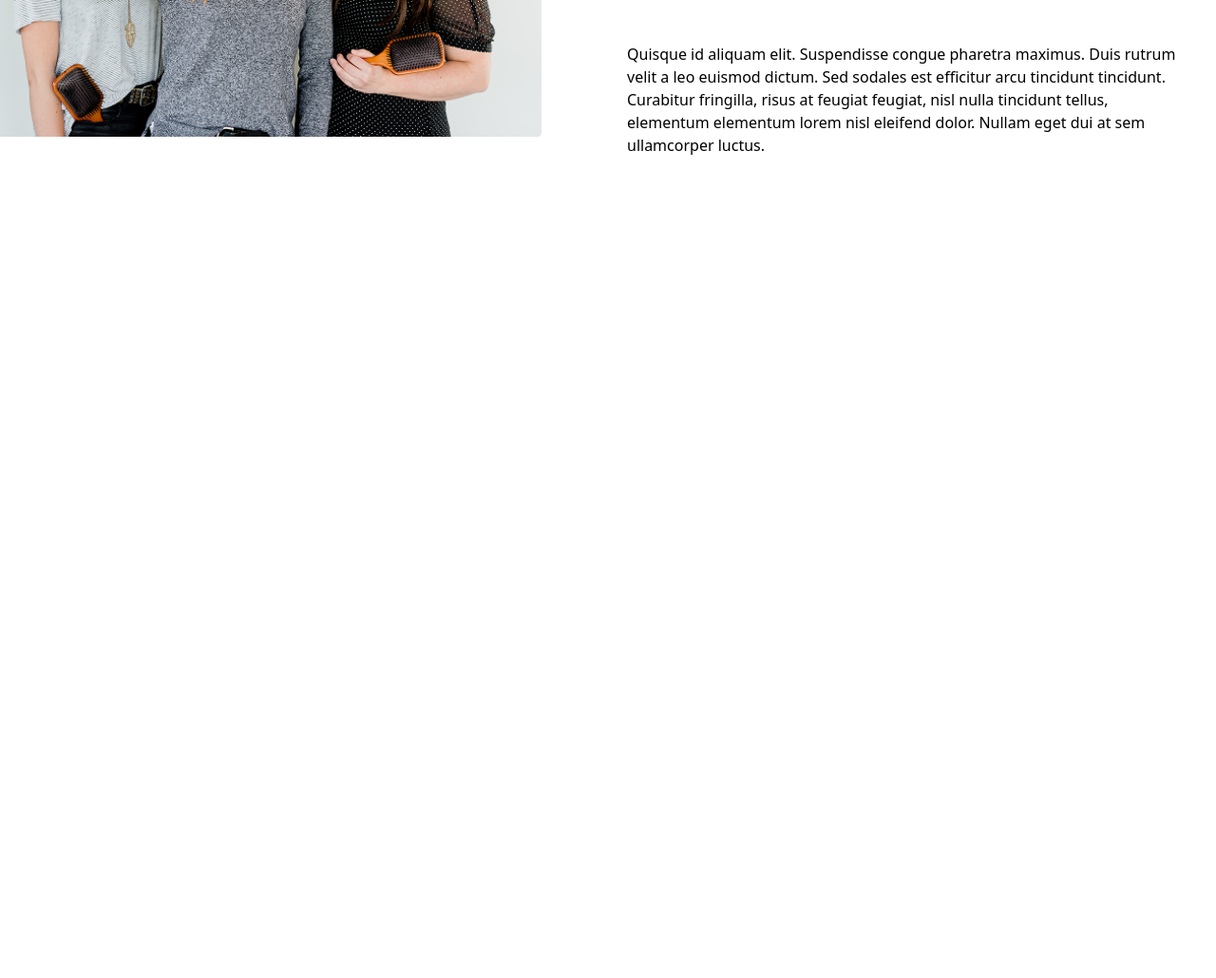
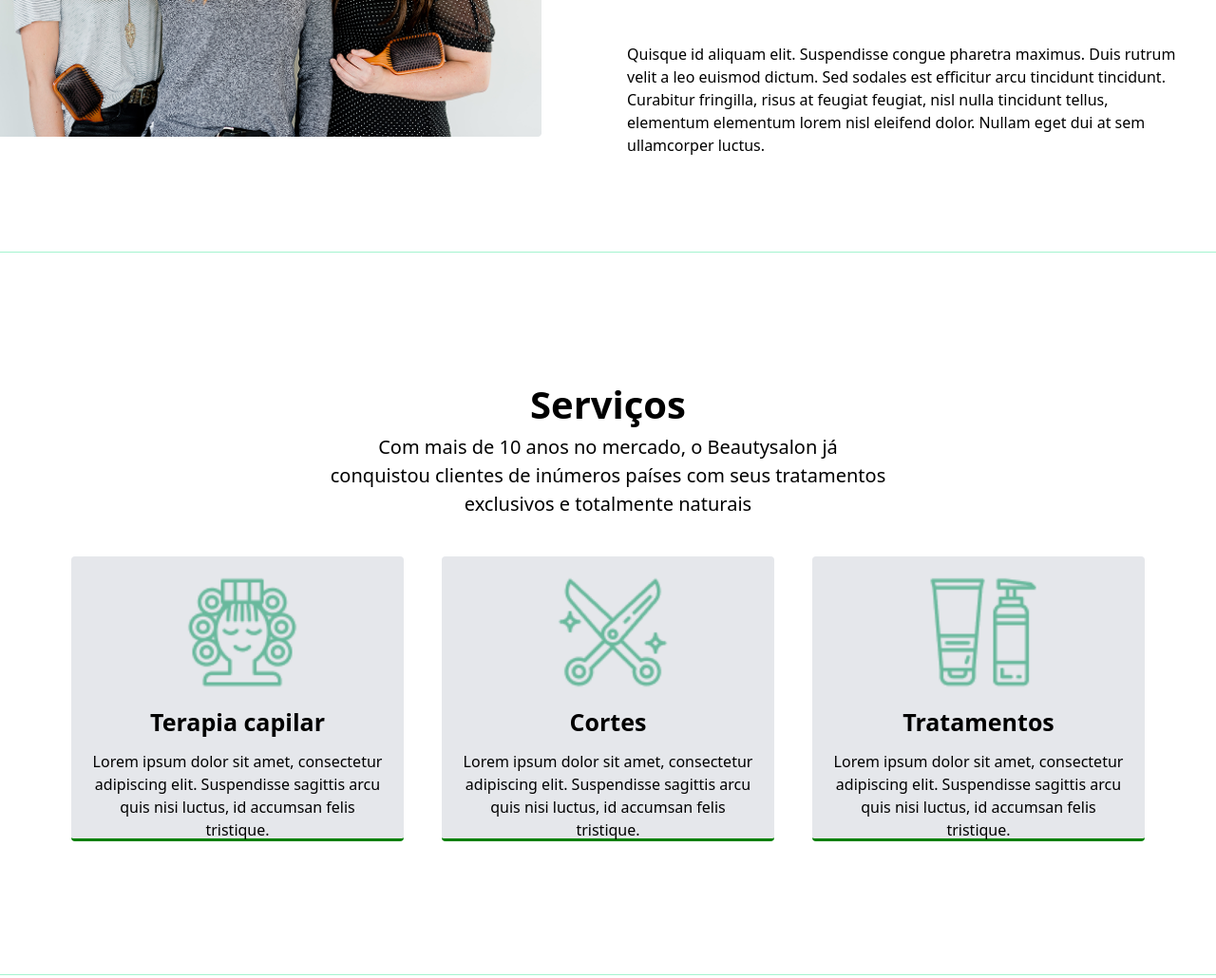
Before and after one commit to TOJIo7/Tailwind-media, a website: page index.html in a window 1280 px wide. Shown: the part 1088-2118 px from the top of the page at 95% size. Before the commit the page ends 1353 px from the top, so only its background shows below. Drawn offline with Linux system fonts and the light colour scheme.

Commit message:
section2

```diff
--- a/index.html
+++ b/index.html
@@ -63,6 +63,42 @@
             </p>
         </div>
     </section>
+    <hr class=" mb-20 text-emerald-200">
+    <section  class="sc3 bg-gray-150 pt-[50px] flex flex-col items-center justify-between max-w-[1200px] m-auto mt-20 gap-10 pb-[100px] ">
+        <div class="text-center w-full lg:w-[50%]">
+            <h1 class="text-[40px] font-bold ">Serviços</h1>
+            <p class="text-[20px]">Com mais de 10 anos no mercado, o Beautysalon já <br>conquistou clientes de inúmeros
+                países com seus
+                tratamentos exclusivos e totalmente naturais</p>
+        </div>
+        <div class="flex-col lg:flex-row flex items-center justify-between gap-10">
+            <div
+                class="dv1 w-[350px] h-[300px] bg-gray-200 p-[20px] shadow-sd rounded-sm mb-10 text-center border-b-3 border-b-[green]">
+                <img class=" w-30 mb-4 m-auto ml-[100px]" src="Icon (1).png" alt="">
+                <h1 class="font-bold text-[25px] mb-[10px] ">Terapia capilar</h1>
+                <p>Lorem ipsum dolor sit amet, consectetur adipiscing elit. Suspendisse sagittis arcu quis nisi luctus,
+                    id
+                    accumsan felis tristique.</p>
+            </div>
+            <div
+                class="dv1 w-[350px] h-[300px] bg-gray-200 p-[20px] shadow-sd rounded-sm mb-10 text-center border-b-3 border-b-[green]">
+                <img class=" w-30 mb-4 m-auto ml-[100px]" src="Icon (2).png" alt="">
+                <h1 class="font-bold text-[25px] mb-[10px]">Cortes</h1>
+                <p>Lorem ipsum dolor sit amet, consectetur adipiscing elit. Suspendisse sagittis arcu quis nisi luctus,
+                    id
+                    accumsan felis tristique.</p>
+            </div>
+            <div
+                class="dv1 w-[350px] h-[300px] bg-gray-200 p-[20px] shadow-sd rounded-sm mb-10 text-center border-b-3 border-b-[green]">
+                <img class=" w-30 mb-4 m-auto ml-[100px]" src="Icon (3).png" alt="">
+                <h1 class="font-bold text-[25px] mb-[10px]">Tratamentos</h1>
+                <p>Lorem ipsum dolor sit amet, consectetur adipiscing elit. Suspendisse sagittis arcu quis nisi luctus,
+                    id
+                    accumsan felis tristique.</p>
+            </div>
+        </div>
+    </section>
+    <hr class=" mb-20 text-emerald-200">
 
 </body>
 
```
